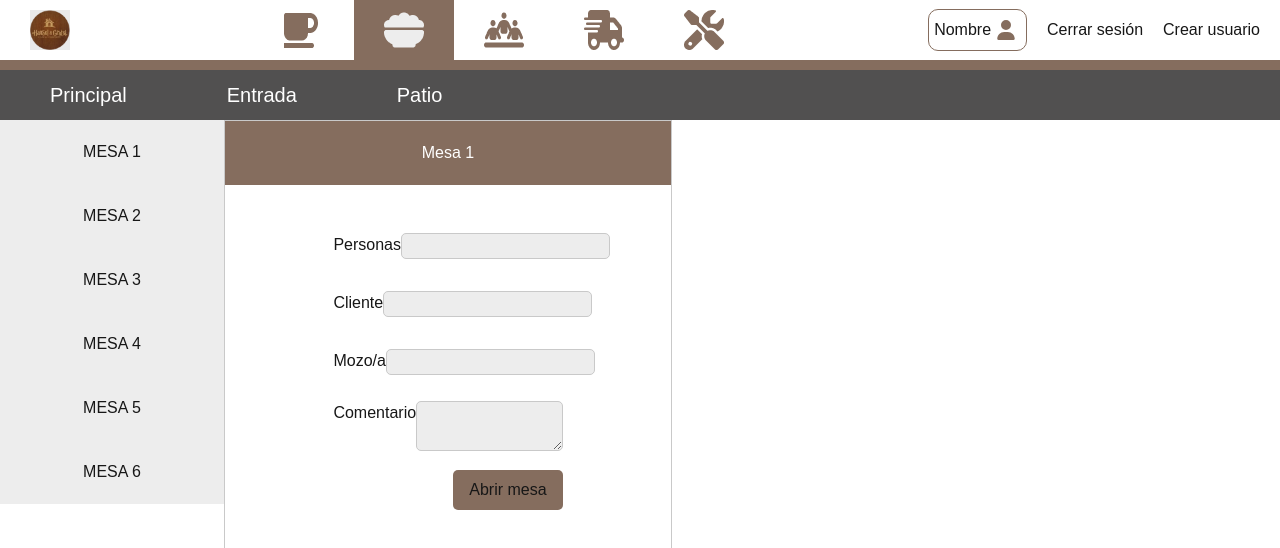
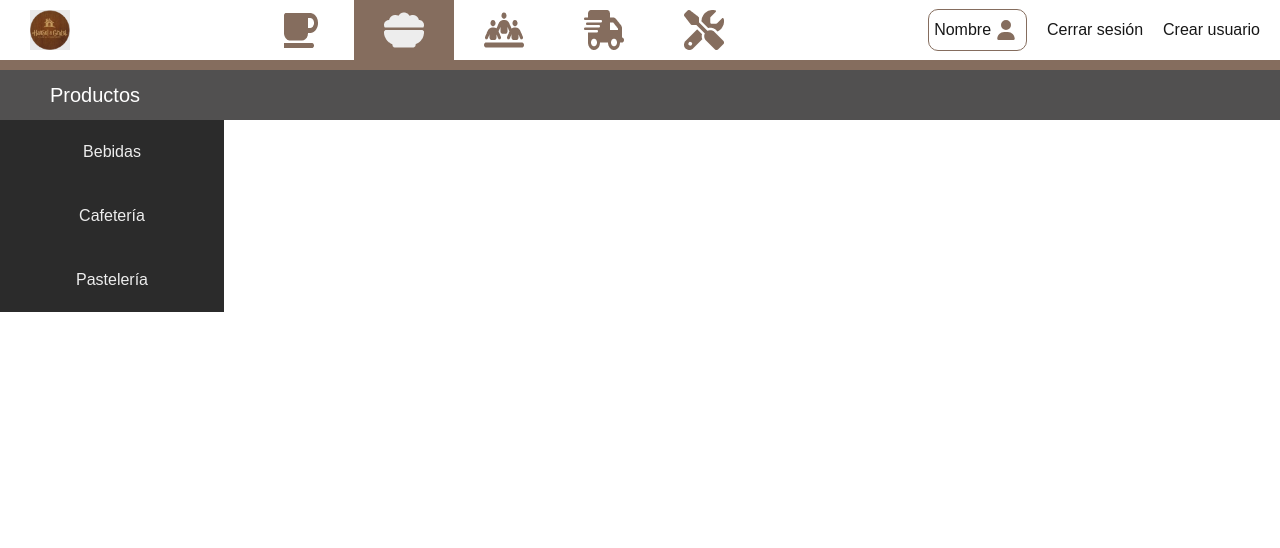
Before and after one commit to EvaristoAguirre/Hansel_y_Gretel_app, a Next.js app in the folder frontend/: page / in a window 1280 px wide. Shown: the top 548 px of the page. Built offline with nearby package versions, Linux system fonts and the light colour scheme.

Commit message:
vista Producto general

```diff
--- a/frontend/app/page.tsx
+++ b/frontend/app/page.tsx
@@ -1,10 +1,12 @@
 import Cafe from "@/components/Cafe/Cafe";
+import Producto from "@/components/Producto/Producto";
 import Image from "next/image";
 
 export default function Home() {
   return (
     <div>
-      <Cafe></Cafe>
+      {/* <Cafe></Cafe> */}
+      <Producto></Producto>
     </div>
   );
 }
--- /dev/null
+++ b/frontend/components/Producto/Producto.tsx
@@ -0,0 +1,64 @@
+import React from "react";
+
+const Producto = () => {
+
+    const categorias = ["Bebidas", "Cafetería", "Pastelería"];
+  return (
+    <div>
+      <div
+        style={{
+          height: "50px",
+          backgroundColor: "#515050",
+          display: "flex",
+          alignItems: "center",
+        }}
+      >
+        <h3
+          style={{
+            fontSize: "1.25rem",
+            color: "#ffffff",
+            fontWeight: "400",
+            margin: "0 50px",
+          }}
+        >Productos</h3>
+      </div>
+
+      <div
+        className="layout-mesas"
+        style={{
+          display: "flex",
+          height: "100%",
+        }}
+      >
+        <div className="mesas">
+          {categorias.map((categoria) => (
+            <div
+              style={{
+                width: "14rem",
+                height: "4rem",
+                backgroundColor: "#2B2B2B",
+                display: "flex",
+                justifyContent: "center",
+                alignItems: "center",
+              }}
+            >
+              <h3
+                style={{
+                  fontSize: "1rem",
+                  color: "#ededed",
+                }}
+              >
+                {categoria}
+              </h3>
+            </div>
+          ))}
+        </div>
+
+      </div>
+
+
+    </div>
+  );
+};
+
+export default Producto;
```
Also changed, not shown: frontend/components/Producto/CrearProducto.tsx (added).
